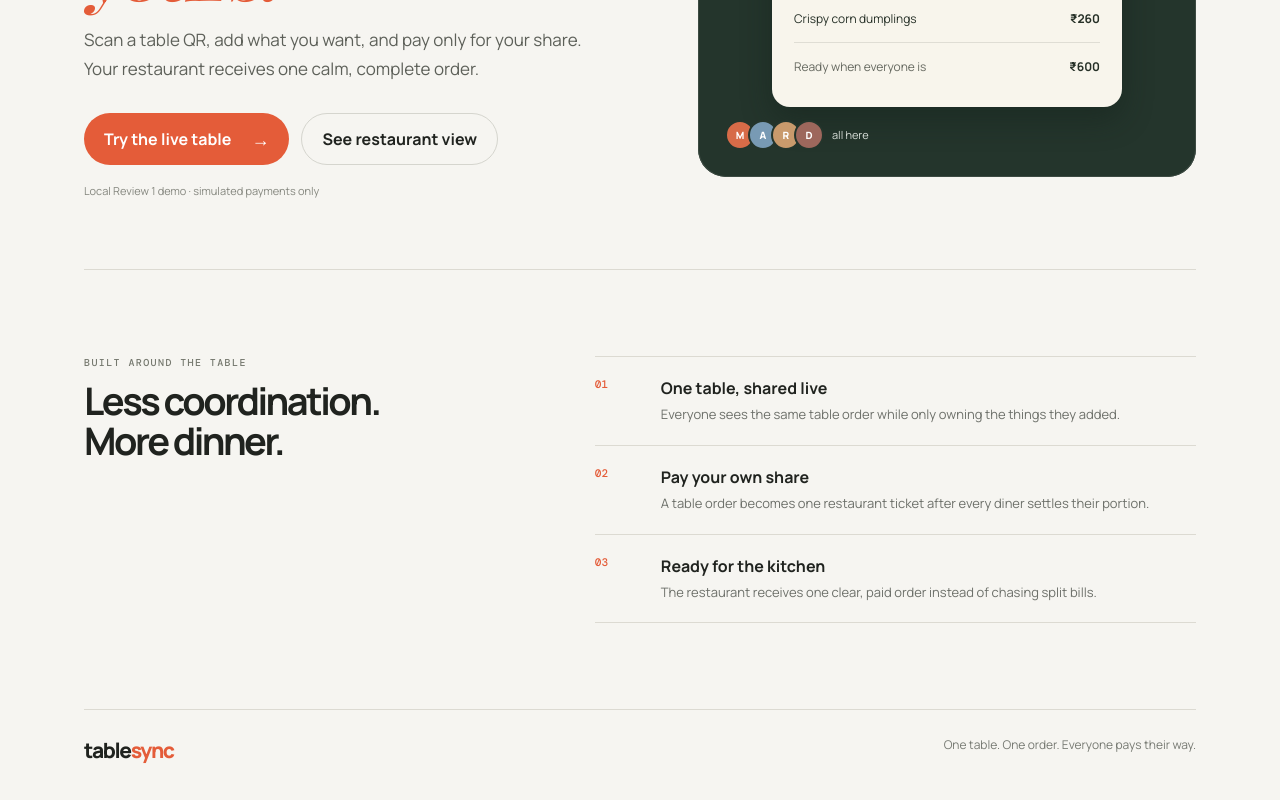
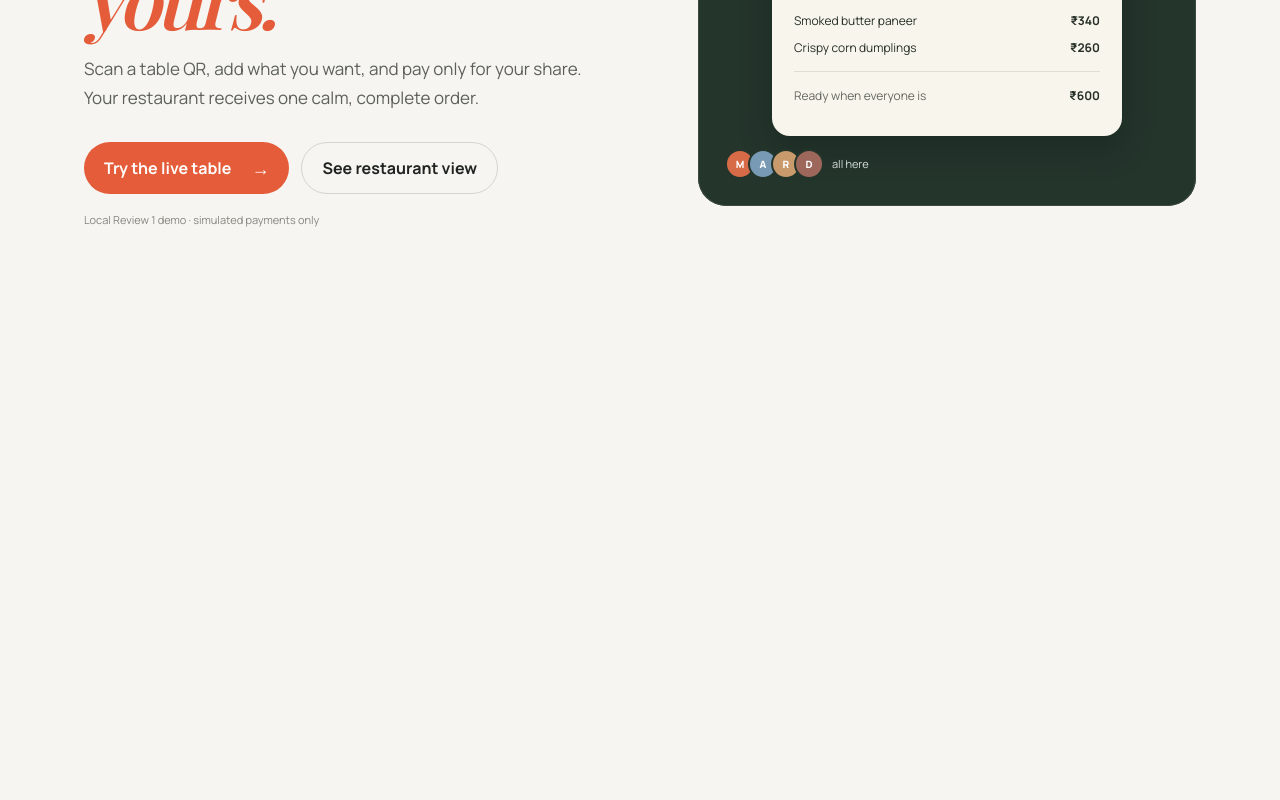
Before and after one commit to NiviDevs/tablesync, a Next.js app in the folder apps/web/: page / in a window 1280 px wide. Shown: the part 447-1247 px from the top of the page. After the commit the page ends 800 px from the top, so only its background shows below. Built offline with nearby package versions, Linux system fonts and the light colour scheme; a web font is replaced by a local one.

Commit message:
feat: removed brief section and footer

```diff
--- a/apps/web/app/page.tsx
+++ b/apps/web/app/page.tsx
@@ -1,10 +1,4 @@
 import Link from "next/link";
-
-const features = [
-  ["01", "One table, shared live", "Everyone sees the same table order while only owning the things they added."],
-  ["02", "Pay your own share", "A table order becomes one restaurant ticket after every diner settles their portion."],
-  ["03", "Ready for the kitchen", "The restaurant receives one clear, paid order instead of chasing split bills."],
-];
 
 export default function Home() {
   return <main className="site-shell">
@@ -13,7 +7,5 @@ export default function Home() {
       <div className="hero-copy"><p className="kicker">Group dining, without the bill chaos</p><h1>The table is shared.<br /><em>The choice is yours.</em></h1><p className="hero-lede">Scan a table QR, add what you want, and pay only for your share. Your restaurant receives one calm, complete order.</p><div className="hero-actions"><Link className="primary-button" href="/app?table=SAGE-12">Try the live table <span>→</span></Link><Link className="secondary-button" href="/restaurant">See restaurant view</Link></div><p className="quiet-note">Local Review 1 demo · simulated payments only</p></div>
       <div className="hero-scene" aria-label="A shared restaurant table order"><div className="scene-glow" /><div className="scene-topline"><span>JUNIPER HOUSE</span><span>TABLE 12</span></div><div className="scene-plate"><span>✦</span></div><div className="scene-order"><p>Table order</p><strong>4 friends, 1 ticket</strong><div className="scene-line"><span>Smoked butter paneer</span><b>₹340</b></div><div className="scene-line"><span>Crispy corn dumplings</span><b>₹260</b></div><div className="scene-divider" /><div className="scene-total"><span>Ready when everyone is</span><b>₹600</b></div></div><div className="scene-avatars"><span>M</span><span>A</span><span>R</span><span>D</span><i>all here</i></div></div>
     </section>
-    <section className="feature-section"><div><p className="kicker">Built around the table</p><h2>Less coordination.<br />More dinner.</h2></div><div className="feature-list">{features.map(([number, title, copy]) => <article className="feature" key={number}><span>{number}</span><div><h3>{title}</h3><p>{copy}</p></div></article>)}</div></section>
-    <footer className="site-footer"><div className="brand">table<i>sync</i></div><span>One table. One order. Everyone pays their way.</span></footer>
   </main>;
 }
```
Also changed, not shown: apps/web/app/globals.css.
